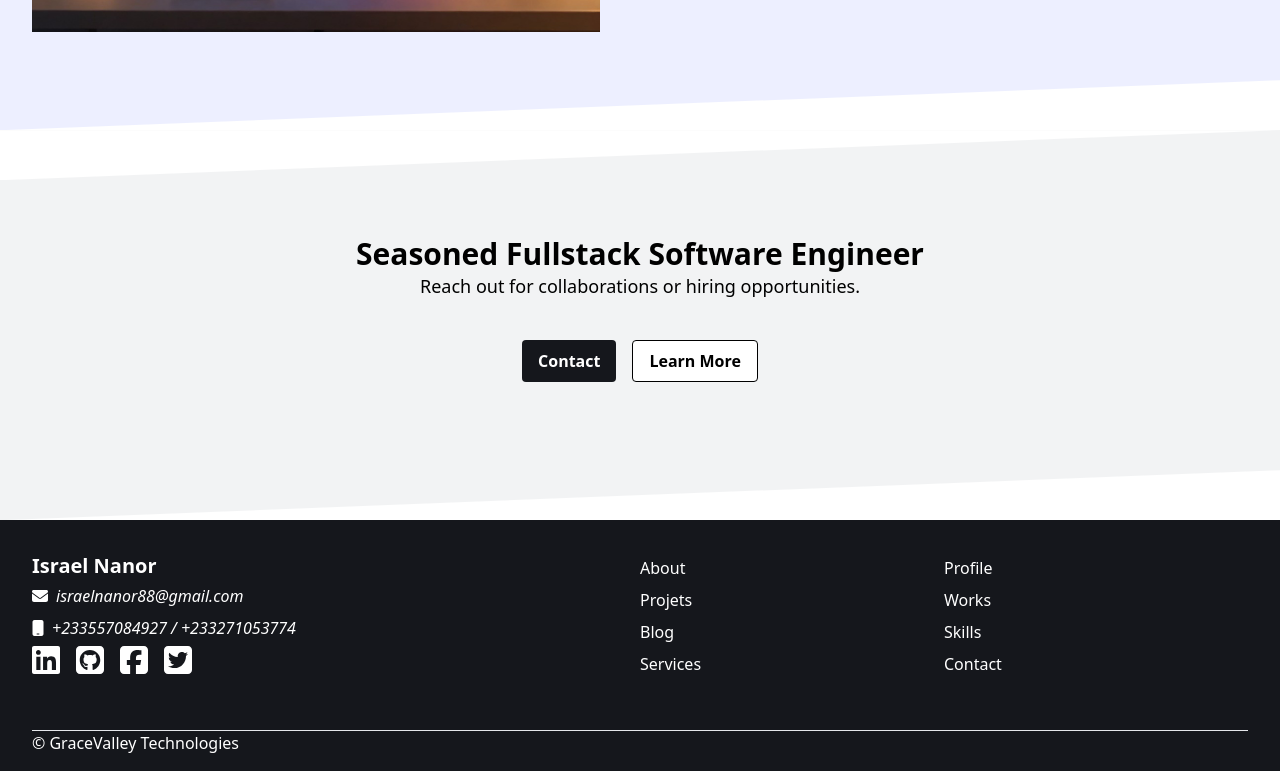
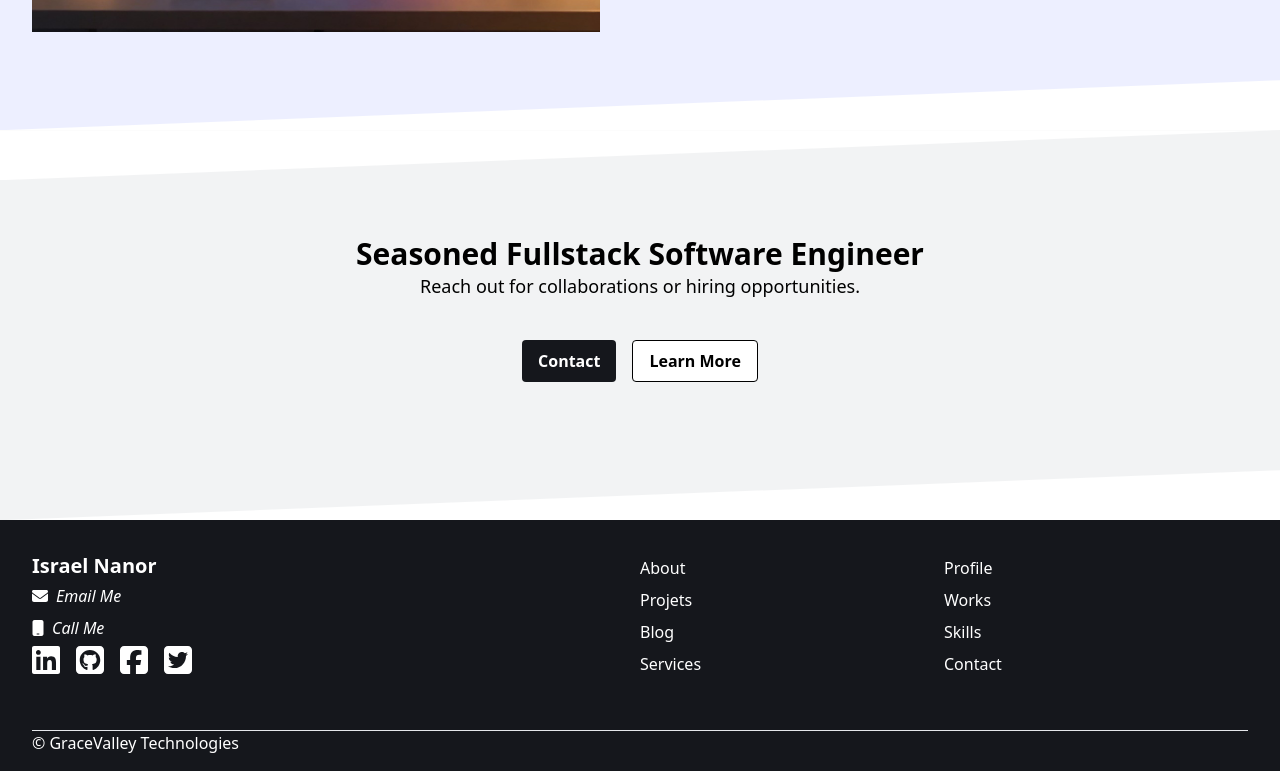
Before and after one commit to NanorIsrael/gv_web, a React (Create React App) app: page / in a window 1280 px wide. Shown: the part 4617-5388 px from the top of the page. Built offline with nearby package versions, Linux system fonts and the light colour scheme.

Commit message:
Update contact using contact tags

```diff
--- a/src/App.css
+++ b/src/App.css
@@ -1203,6 +1203,30 @@ code {
   background-color: rgb(255 255 255 / var(--tw-bg-opacity));
 }
 
+.hover\:bg-\[\#f3f3f3\]:hover {
+  --tw-bg-opacity: 1;
+  background-color: rgb(243 243 243 / var(--tw-bg-opacity));
+}
+
+.hover\:bg-\[\#adeff3\]:hover {
+  --tw-bg-opacity: 1;
+  background-color: rgb(173 239 243 / var(--tw-bg-opacity));
+}
+
+.hover\:bg-\[\#adefff\]:hover {
+  --tw-bg-opacity: 1;
+  background-color: rgb(173 239 255 / var(--tw-bg-opacity));
+}
+
+.hover\:bg-red-500:hover {
+  --tw-bg-opacity: 1;
+  background-color: rgb(239 68 68 / var(--tw-bg-opacity));
+}
+
+.hover\:font-\[600\]:hover {
+  font-weight: 600;
+}
+
 .hover\:text-black:hover {
   --tw-text-opacity: 1;
   color: rgb(0 0 0 / var(--tw-text-opacity));
@@ -1211,6 +1235,11 @@ code {
 .hover\:text-white:hover {
   --tw-text-opacity: 1;
   color: rgb(255 255 255 / var(--tw-text-opacity));
+}
+
+.hover\:text-\[\#f3f3f3\]:hover {
+  --tw-text-opacity: 1;
+  color: rgb(243 243 243 / var(--tw-text-opacity));
 }
 
 @media (prefers-color-scheme: dark) {
--- a/src/App.tsx
+++ b/src/App.tsx
@@ -31,10 +31,12 @@ function App() {
           <h4 className='text-xl md:text-md font-bold'>Israel Nanor</h4>
           <address className='leading-loose'>
             <div>
-            <FontAwesomeIcon icon={faEnvelope} /><span className='mx-2'>israelnanor88@gmail.com</span>
+            <FontAwesomeIcon icon={faEnvelope} /><a className='mx-2 hover:text-[#f3f3f3] hover:font-[600]' href="mailto:israelnanor88@gmail.com">
+              Email Me
+            </a>
             </div>
             <div>
-            <FontAwesomeIcon icon={faMobile} /><span className='mx-2'>+233557084927 / +233271053774</span>
+            <FontAwesomeIcon icon={faMobile} /><a href='tel:+233557084927' className='mx-2 hover:text-[#f3f3f3] hover:font-[600]'>Call Me</a>
             </div>
             <div className='flex'>
               <Link to="https://www.linkedin.com/in/israelnanor1z" target='_blank' className='mr-4'>
--- a/src/components/Contact.tsx
+++ b/src/components/Contact.tsx
@@ -25,7 +25,7 @@ export default function Contact({toggleModal, setToggleModal}: ContactProps) {
 				<label htmlFor="email" className="flex flex-start">
 					Email
 				</label>
-				<input id={"email"} type="text" className="p-2 w-full border-2 border-black " />
+				<input id={"email"} type="email" className="p-2 w-full border-2 border-black " />
 				</div>
 				<div className="text-sm py-2">
 				<label htmlFor="email" className="flex flex-start">
```
